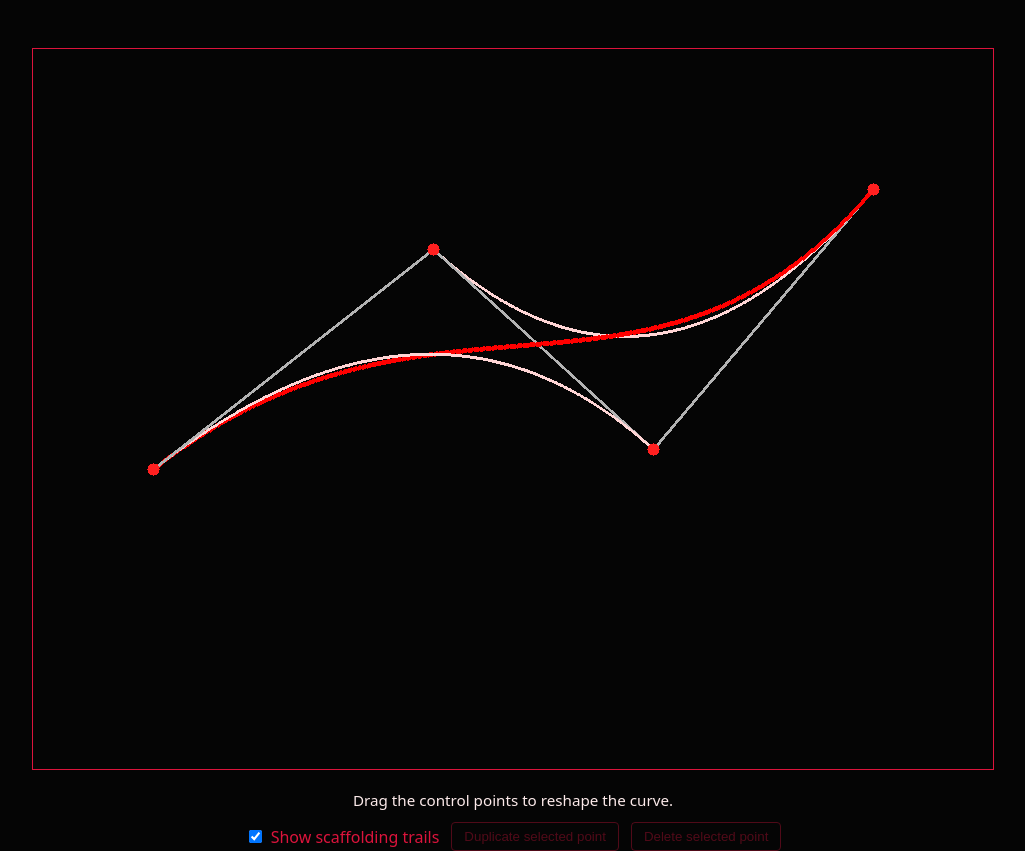
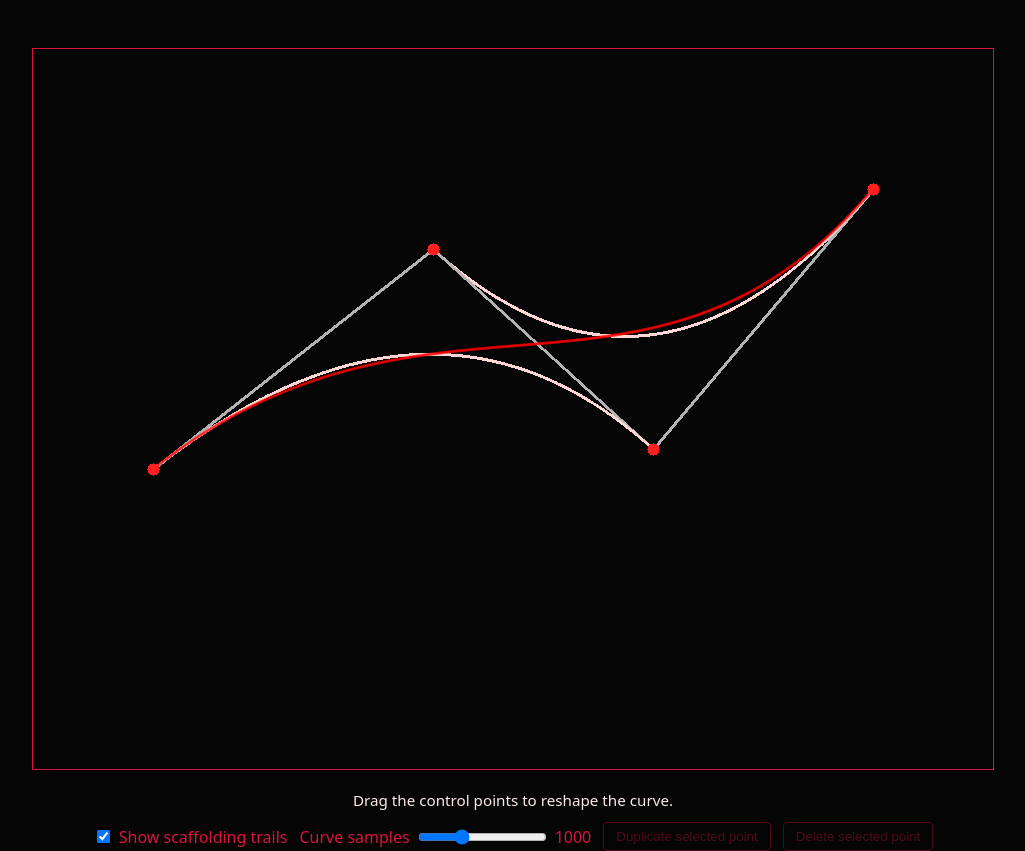
Before and after one commit to veilm/irithyll, a plain HTML site: page index.html in a window 1280 px wide. Shown: the whole page, without its empty margins (127-1152 px from the left). Drawn offline with Linux system fonts and the light colour scheme.

Commit message:
feat: Add curve sample slider and soft rendering
- Adds a slider to dynamically control the number of samples for rendering the Bézier curve.
- Implements a soft-rendering technique for the curve, improving its visual smoothness.
- Refactors the rendering logic to separate the curve and scaffolding drawing passes for better performance and clarity.

Co-Authored-By: Hinata <veil@sucralose.moe>

```diff
--- a/index.html
+++ b/index.html
@@ -77,6 +77,11 @@
 					<input type="checkbox" id="trail-toggle" checked />
 					Show scaffolding trails
 				</label>
+				<label>
+					<span>Curve samples</span>
+					<input type="range" id="steps-slider" min="50" max="3000" step="50" value="1000" />
+					<span id="steps-value">1000</span>
+				</label>
 				<button id="duplicate-point" disabled>Duplicate selected point</button>
 				<button id="delete-point" disabled>Delete selected point</button>
 			</div>
--- a/main.js
+++ b/main.js
@@ -1,7 +1,7 @@
 (() => {
 	const CANVAS_WIDTH = 960;
 	const CANVAS_HEIGHT = 720;
-	const BEZIER_STEPS = 600;
+	const BEZIER_STEPS = 1000;
 
 	const CONTROL_POINTS = Object.freeze([
 		{x: -360, y: -60},
@@ -13,6 +13,9 @@
 	const SELECT_RADIUS = 18;
 	const DUPLICATE_OFFSET = Object.freeze({x: 20, y: 0});
 	const MIN_CONTROL_POINTS = 2;
+	const CURVE_SUPERSAMPLES = 4;
+	const CURVE_SOFT_RADIUS = 2;
+	const CURVE_SOFT_INTENSITY = 0.2;
 	const SCAFFOLD_GRADIENT = Object.freeze({
 		start: [Math.round(255 * 0.1), Math.round(255 * 0.1), Math.round(255 * 0.1)],
 		mid: [255, 255, 255],
@@ -77,6 +80,40 @@
 			}
 		}
 
+		drawSoftPoint(x, y, color, radius = 1.5, intensity = 0.5) {
+			const canvasCoords = cartesianToCanvas(x, y, this.width, this.height);
+			const centerX = canvasCoords.x;
+			const centerY = canvasCoords.y;
+			const radiusSquared = radius * radius;
+			const minX = Math.max(0, Math.floor(centerX - radius));
+			const maxX = Math.min(this.width - 1, Math.ceil(centerX + radius));
+			const minY = Math.max(0, Math.floor(centerY - radius));
+			const maxY = Math.min(this.height - 1, Math.ceil(centerY + radius));
+
+			for (let py = minY; py <= maxY; py++) {
+				const offsetY = py + 0.5 - centerY;
+				for (let px = minX; px <= maxX; px++) {
+					const offsetX = px + 0.5 - centerX;
+					const distanceSquared = offsetX * offsetX + offsetY * offsetY;
+					if (distanceSquared > radiusSquared) continue;
+					const distance = Math.sqrt(distanceSquared);
+					const falloff = 1 - distance / radius;
+					const alpha = Math.max(0, falloff) * intensity;
+					this.blendPixel(px, py, color, alpha);
+				}
+			}
+		}
+
+		blendPixel(px, py, color, alpha) {
+			if (alpha <= 0) return;
+			const offset = 4 * (py * this.width + px);
+			const invAlpha = 1 - alpha;
+			this.data[offset + 0] = Math.round(this.data[offset + 0] * invAlpha + color[0] * alpha);
+			this.data[offset + 1] = Math.round(this.data[offset + 1] * invAlpha + color[1] * alpha);
+			this.data[offset + 2] = Math.round(this.data[offset + 2] * invAlpha + color[2] * alpha);
+			this.data[offset + 3] = Math.max(this.data[offset + 3], color[3]);
+		}
+
 		flush() {
 			this.ctx.putImageData(this.frame, 0, 0);
 		}
@@ -87,7 +124,8 @@
 			this.canvas = canvas;
 			this.buffer = new CanvasBuffer(canvas, options.width, options.height);
 			this.points = options.points.map(point => ({...point}));
-			this.sampleCount = options.steps ?? 0;
+			this.sampleCount = Math.max(1, options.steps ?? 1);
+			this.curveSupersamples = Math.max(1, options.curveSupersamples ?? 1);
 			this.selectedIndex = null;
 			this.dragPointerId = null;
 			this.duplicateButton = options.duplicateButton ?? null;
@@ -125,13 +163,42 @@
 			const drawScaffolds = this.trailEnabled;
 			const totalScaffoldLevels = Math.max(1, this.points.length - 2);
 
-			for (let i = 0; i <= samples; i++) {
-				const t = i / samples;
-				this.drawBezierHierarchy(this.points, t, drawScaffolds, totalScaffoldLevels, 0);
+			if (drawScaffolds) {
+				for (let i = 0; i <= samples; i++) {
+					const t = i / samples;
+					this.drawBezierHierarchy(
+						this.points,
+						t,
+						drawScaffolds,
+						totalScaffoldLevels,
+						0,
+						false
+					);
+				}
 			}
+
+			this.drawSupersampledCurve(samples);
 
 			this.drawControlPoints();
 			this.buffer.flush();
+		}
+
+		drawSupersampledCurve(baseSamples) {
+			const supersampleMultiplier = Math.max(1, this.curveSupersamples);
+			const totalSamples = Math.max(1, baseSamples * supersampleMultiplier);
+			for (let i = 0; i <= totalSamples; i++) {
+				const t = i / totalSamples;
+				const point = evaluateBezierPoint(this.points, t);
+				if (point) {
+					this.buffer.drawSoftPoint(
+						point.x,
+						point.y,
+						COLORS.result,
+						CURVE_SOFT_RADIUS,
+						CURVE_SOFT_INTENSITY
+					);
+				}
+			}
 		}
 
 		drawControlPoints() {
@@ -143,7 +210,14 @@
 			});
 		}
 
-		drawBezierHierarchy(points, t, drawScaffolds = true, totalScaffoldLevels = 1, levelIndex = 0) {
+		drawBezierHierarchy(
+			points,
+			t,
+			drawScaffolds = true,
+			totalScaffoldLevels = 1,
+			levelIndex = 0,
+			drawCurvePoint = true
+		) {
 			if (points.length < 2) return;
 
 			const scaffolds = [];
@@ -151,7 +225,7 @@
 			for (let i = 0; i < points.length - 1; i++) {
 				const interpolated = lerpPoint(points[i], points[i + 1], t);
 				const isCurvePoint = points.length === 2;
-				const shouldDraw = isCurvePoint || drawScaffolds;
+				const shouldDraw = (isCurvePoint && drawCurvePoint) || (!isCurvePoint && drawScaffolds);
 				if (shouldDraw) {
 					const color = isCurvePoint
 						? COLORS.result
@@ -175,8 +249,10 @@
 			}
 
 			if (innerPoints.length === 1) {
-				const finalPoint = innerPoints[0];
-				this.buffer.drawCartesianPoint(finalPoint.x, finalPoint.y, COLORS.result, POINT_RADII.curve);
+				if (drawCurvePoint) {
+					const finalPoint = innerPoints[0];
+					this.buffer.drawCartesianPoint(finalPoint.x, finalPoint.y, COLORS.result, POINT_RADII.curve);
+				}
 				return;
 			}
 
@@ -186,9 +262,17 @@
 					t,
 					drawScaffolds,
 					totalScaffoldLevels,
-					levelIndex + 1
+					levelIndex + 1,
+					drawCurvePoint
 				);
 			}
+		}
+
+		setSampleCount(count) {
+			const clamped = Math.max(1, Math.floor(count));
+			if (clamped === this.sampleCount) return;
+			this.sampleCount = clamped;
+			this.render();
 		}
 
 		getScaffoldColor(levelIndex, totalLevels) {
@@ -333,6 +417,23 @@
 		};
 	}
 
+	function evaluateBezierPoint(points, t) {
+		if (!points || points.length === 0) {
+			return null;
+		}
+
+		let current = points.map(point => ({x: point.x, y: point.y}));
+		while (current.length > 1) {
+			const next = [];
+			for (let i = 0; i < current.length - 1; i++) {
+				next.push(lerpPoint(current[i], current[i + 1], t));
+			}
+			current = next;
+		}
+
+		return current[0] ?? null;
+	}
+
 	function cartesianToCanvas(x, y, width, height) {
 		return {
 			x: x + width / 2,
@@ -369,6 +470,8 @@
 	function init() {
 		const canvas = document.getElementById("curve-canvas");
 		const trailToggle = document.getElementById("trail-toggle");
+		const stepsSlider = document.getElementById("steps-slider");
+		const stepsValue = document.getElementById("steps-value");
 		const duplicateButton = document.getElementById("duplicate-point");
 		const deleteButton = document.getElementById("delete-point");
 
@@ -377,6 +480,7 @@
 			height: CANVAS_HEIGHT,
 			points: CONTROL_POINTS,
 			steps: BEZIER_STEPS,
+			curveSupersamples: CURVE_SUPERSAMPLES,
 			duplicateButton,
 			deleteButton,
 		});
@@ -402,6 +506,24 @@
 				visualizer.deleteSelectedPoint();
 			});
 		}
+
+		if (stepsSlider instanceof HTMLInputElement) {
+			const syncSampleControls = value => {
+				const normalized = Math.max(1, Number(value));
+				if (stepsValue) {
+					stepsValue.textContent = String(normalized);
+				}
+				visualizer.setSampleCount(normalized);
+			};
+
+			syncSampleControls(stepsSlider.value || stepsSlider.defaultValue || BEZIER_STEPS);
+			stepsSlider.addEventListener("input", event => {
+				const input = event.currentTarget;
+				if (input instanceof HTMLInputElement) {
+					syncSampleControls(input.value);
+				}
+			});
+		}
 	}
 
 	init();
```
